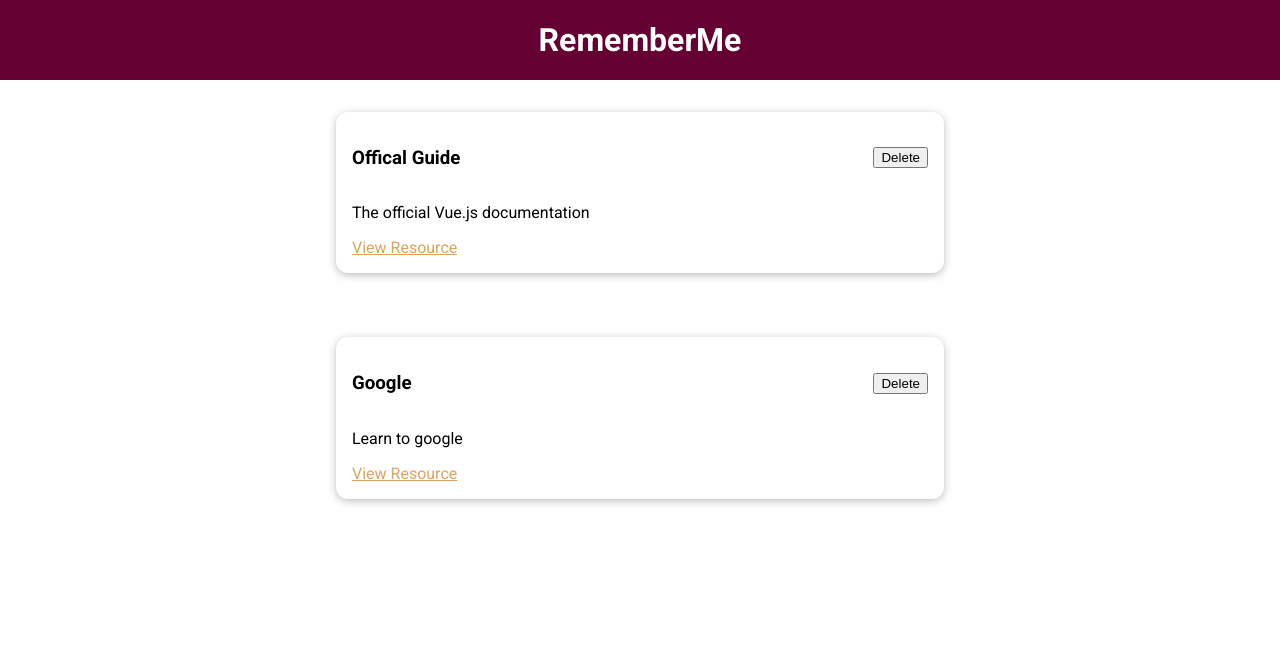
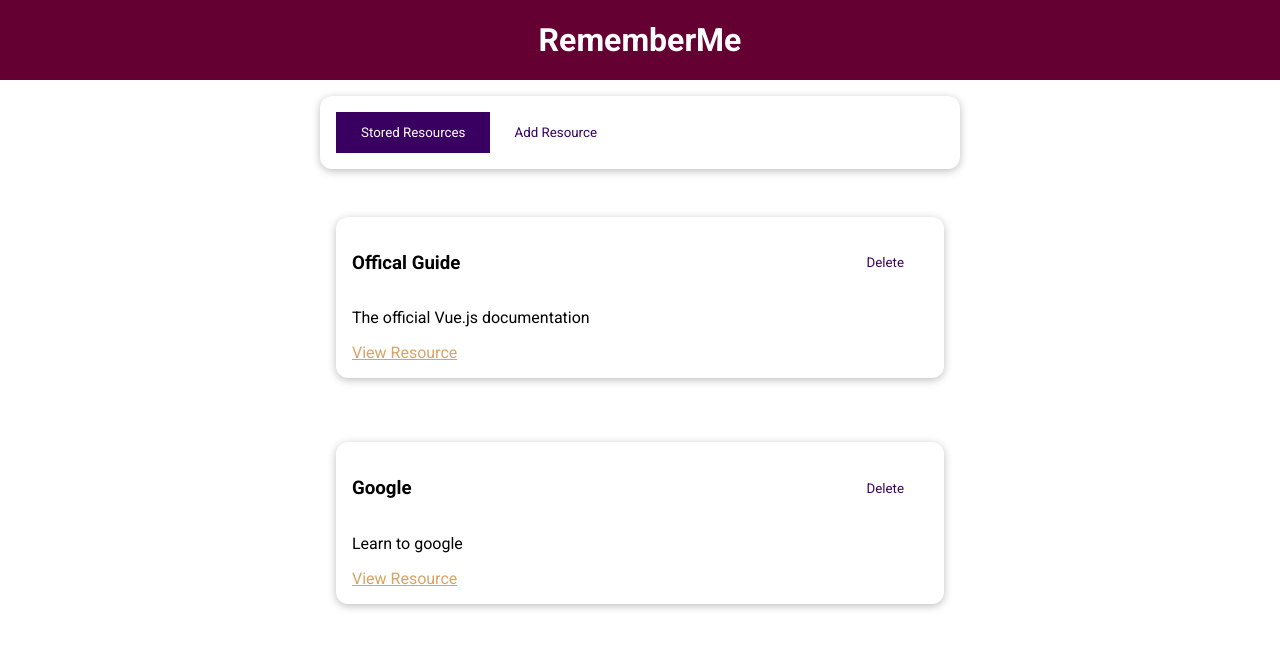
Before and after one commit to Pleopleq/vue-course, a Vue app in the folder prj-cmp-01-starting-setup/: page / in a window 1280 px wide. Shown: the top 648 px of the page. Built offline with nearby package versions, Linux system fonts and the light colour scheme.

Commit message:
Add some changes in RememberMe project

```diff
--- a/prj-cmp-01-starting-setup/src/App.vue
+++ b/prj-cmp-01-starting-setup/src/App.vue
@@ -1,33 +1,15 @@
 <template>
     <div>
         <the-header :title="'RememberMe'"></the-header>
-        <stored-resources :resources="resources"></stored-resources>
+        <the-resources></the-resources>
     </div>
 </template>
 
 <script>
-import StoredResources from './components/resources/StoredResources.vue'
 import TheHeader from './components/layouts/TheHeader.vue'
+import TheResources from './components/resources/TheResources.vue'
 export default {
-  components: { StoredResources, TheHeader },
-    data() {
-    return {
-            resources: [
-                {
-                    id: 1,
-                    title: 'Offical Guide',
-                    description: 'The official Vue.js documentation',
-                    link:'https://vuejs.org'
-                },
-                {
-                    id: 2,
-                    title: 'Google',
-                    description: 'Learn to google',
-                    link:'https://google.com'
-                },
-            ]
-        }
-    }
+  components: { TheHeader, TheResources },
 }
 </script>
 
--- /dev/null
+++ b/prj-cmp-01-starting-setup/src/components/UI/BaseButton.vue
@@ -0,0 +1,39 @@
+<template>
+    <button :class="mode">
+        <slot></slot>
+    </button>
+</template>
+
+<script>
+    export default {
+        props: ['mode']
+    }
+</script>
+
+<style scoped>
+button {
+  padding: 0.75rem 1.5rem;
+  font-family: inherit;
+  background-color: #3a0061;
+  border: 1px solid #3a0061;
+  color: white;
+  cursor: pointer;
+}
+
+button:hover,
+button:active {
+  background-color: #270041;
+  border-color: #270041;
+}
+
+.flat {
+  background-color: transparent;
+  color: #3a0061;
+  border: none;
+}
+
+.flat:hover,
+.flat:active {
+  background-color: #edd2ff;
+}
+</style>
--- /dev/null
+++ b/prj-cmp-01-starting-setup/src/components/resources/AddResource.vue
@@ -0,0 +1,69 @@
+<template>
+    <div>
+        <base-card>
+            <h2>Add Resource</h2>
+            <form @submit.prevent="addResource">
+                <div class="form-control">
+                    <label for="tile">Title</label>
+                    <input type="text" id="title" name="title" v-model="title">
+                </div>
+                <div class="form-control">
+                    <label for="description">Description</label>
+                    <textarea name="description" id="description" rows="3" v-model="description"></textarea>
+                </div>
+                <div class="form-control">
+                    <label for="link">Link</label>
+                    <input type="url" id="link" name="link" v-model="url">
+                </div>
+                <div>
+                    <base-button type="submit">Add Resource</base-button>
+                </div>
+            </form>
+        </base-card>
+    </div>
+</template>
+
+<script>
+export default {
+    data() {
+        return {
+            title: '',
+            description: '',
+            url: ''
+        }
+    },
+    methods: {
+        addResource() {
+            this.$emit('add-resource', this.title, this.description, this.url)
+        }
+    }
+}
+</script>
+
+<style scoped>
+label {
+  font-weight: bold;
+  display: block;
+  margin-bottom: 0.5rem;
+}
+
+input,
+textarea {
+  display: block;
+  width: 100%;
+  font: inherit;
+  padding: 0.15rem;
+  border: 1px solid #ccc;
+}
+
+input:focus,
+textarea:focus {
+  outline: none;
+  border-color: #3a0061;
+  background-color: #f7ebff;
+}
+
+.form-control {
+  margin: 1rem 0;
+}
+</style>
--- a/prj-cmp-01-starting-setup/src/components/resources/ResourceItem.vue
+++ b/prj-cmp-01-starting-setup/src/components/resources/ResourceItem.vue
@@ -3,7 +3,7 @@
         <base-card>
             <header class="item-header">
                 <h3>{{title}}</h3>
-                <button>Delete</button>
+                <base-button class="flat">Delete</base-button>
             </header>
             <div class="item-body">
                 <p>{{description}}</p>
--- a/prj-cmp-01-starting-setup/src/components/resources/StoredResources.vue
+++ b/prj-cmp-01-starting-setup/src/components/resources/StoredResources.vue
@@ -13,7 +13,7 @@
 <script>
 import ResourceItem from '../resources/ResourceItem.vue'
 export default {
-    props: ['resources'],
+    inject: ['resources'],
     components: { ResourceItem }
 }
 </script>
--- /dev/null
+++ b/prj-cmp-01-starting-setup/src/components/resources/TheResources.vue
@@ -0,0 +1,72 @@
+<template>
+ <div>
+  <base-card>
+    <base-button @click="setSelectedTab('stored-resources')" :mode="storedResButtonMode">Stored Resources</base-button>
+    <base-button @click="setSelectedTab('add-resource')" :mode="addResButtonMode">Add Resource</base-button>
+  </base-card>
+    <component :is="selectedTab" @add-resource="addNewResource"></component>
+  </div>
+</template>
+
+<script>
+import StoredResources from './StoredResources.vue'
+import AddResource from './AddResource.vue'
+
+export default {
+    components: {
+        StoredResources,
+        AddResource
+    },
+    data() {
+        return {
+            selectedTab: 'stored-resources',
+            resources: [
+                {
+                    id: 1,
+                    title: 'Offical Guide',
+                    description: 'The official Vue.js documentation',
+                    link:'https://vuejs.org'
+                },
+                {
+                    id: 2,
+                    title: 'Google',
+                    description: 'Learn to google',
+                    link:'https://google.com'
+                },
+            ]
+        }
+    },
+    computed: {
+        storedResButtonMode() {
+            return this.selectedTab === 'stored-resources' ? null : 'flat'
+        },
+        addResButtonMode() {
+            return this.selectedTab === 'add-resource' ? null : 'flat'
+        }
+    },
+    provide() {
+        return {
+            resources: this.resources
+        }
+    },
+    methods: {
+        setSelectedTab(tab){
+            this.selectedTab = tab;
+        },
+        addNewResource(title, description, url) {
+            const newResource = {
+                id: title,
+                title,
+                description,
+                link: url
+            }
+            this.resources.push(newResource)
+            this.setSelectedTab('stored-resources')
+        }
+    }
+}
+</script>
+
+<style>
+
+</style>
--- a/prj-cmp-01-starting-setup/src/main.js
+++ b/prj-cmp-01-starting-setup/src/main.js
@@ -1,8 +1,11 @@
 import { createApp } from 'vue';
 import App from './App.vue';
-import BaseCard from './components/UI/BaseCard';
+import BaseCard from './components/UI/BaseCard.vue';
+import BaseButton from './components/UI/BaseButton.vue';
 
 const app = createApp(App);
+
 app.component('base-card', BaseCard);
+app.component('base-button', BaseButton);
 
 app.mount('#app');
```
Also changed, not shown: 1 other file (tests, documents, lock files or other folders).
